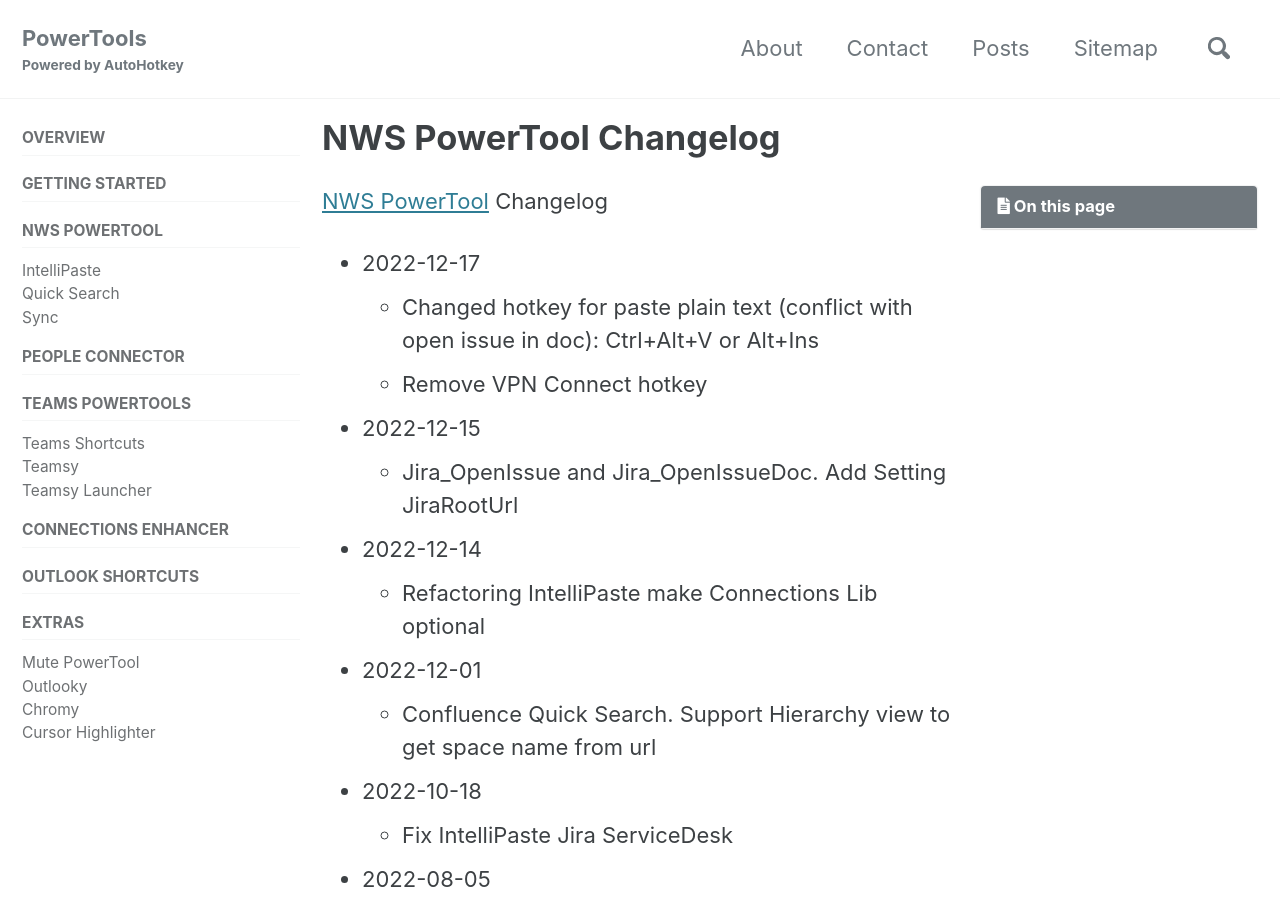
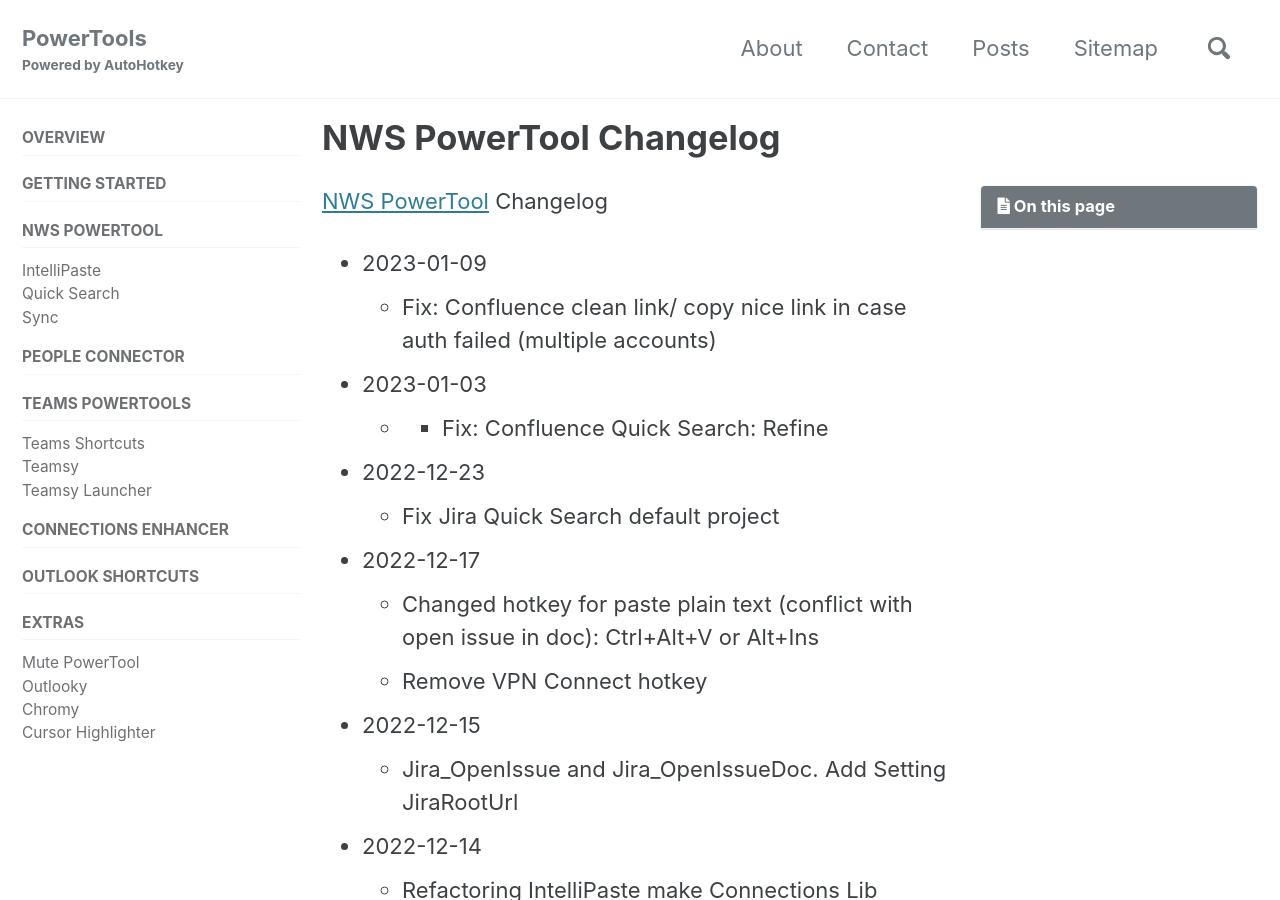
Before and after one commit to tdalon/ahk, a Jekyll site: the page built from docs/_pages/NWS-PowerTool-Changelog.md, in a window 1280 px wide and 900 px high. Built offline with Jekyll 4.4.1, drawn with Linux system fonts in a browser that asks for light colours; cached includes are drawn as plain includes; comment, search, counter and statistics services are not loaded.

```diff
--- a/docs/_pages/NWS-PowerTool-Changelog.md
+++ b/docs/_pages/NWS-PowerTool-Changelog.md
@@ -5,6 +5,12 @@ excerpt: "Release notes for NWS PowerTool."
 ---
 
 [NWS PowerTool](NWS-PowerTool) Changelog
+* 2023-01-09
+  - Fix: Confluence clean link/ copy nice link in case auth failed (multiple accounts)
+* 2023-01-03
+  - - Fix: Confluence Quick Search: Refine
+* 2022-12-23
+  - Fix Jira Quick Search default project
 * 2022-12-17
   - Changed hotkey for paste plain text (conflict with open issue in doc): Ctrl+Alt+V or Alt+Ins
   - Remove VPN Connect hotkey
```
Also changed, not shown: docs/_pages/Teams-Shortcuts-Changelog.md (+3 -3 lines), docs/_pages/Teams-Shortcuts.md (+1 -1 lines), docs/_pages/Teamsy-Changelog.md (+2 -2 lines).
